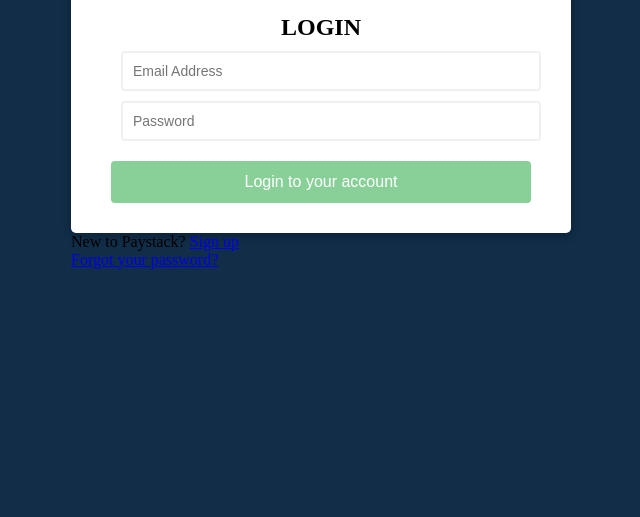
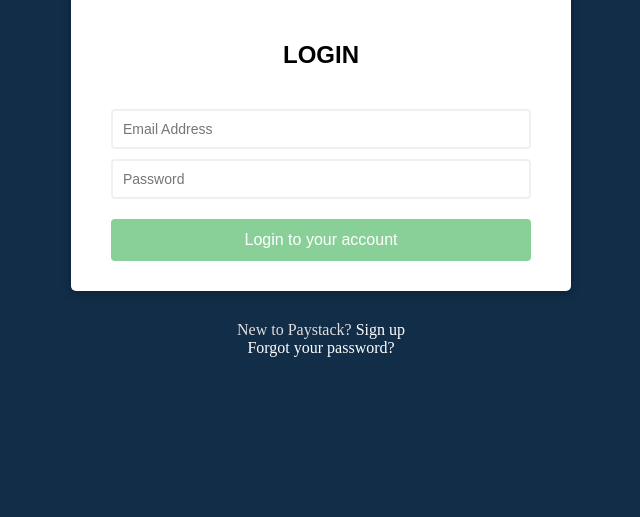
Before and after one commit to kendevops/Learn-phase-1, a website: page index.html in a window 1280 px wide. Shown: the part 283-800 px from the top of the page, without its empty margins (319-959 px from the left). Drawn offline with Linux system fonts and the light colour scheme.

Commit message:
Finished up the css and other chnages

```diff
--- a/css/app.css
+++ b/css/app.css
@@ -17,6 +17,7 @@ body {
 img {
   height: 100px;
   margin: 0 auto;
+  padding-bottom: 60px;
 }
 
 #form {
@@ -28,7 +29,9 @@ img {
 }
 
 #form h2 {
+  font-family: sans-serif;
   text-align: center;
+  padding: 30px;
 }
 
 input {
@@ -37,7 +40,7 @@ input {
   display: block;
   width: 100%;
   padding: 10px;
-  margin: 10px;
+  margin-top: 10px;
   font-size: 14px;
 }
 
@@ -53,3 +56,14 @@ button {
   margin-top: 20px;
   width: 100%;
 }
+
+.signup {
+  text-align: center;
+  padding-top: 30px;
+  color: rgb(224, 222, 222);
+}
+
+.signup a {
+  text-decoration: none;
+  color: #fff;
+}
--- a/index.html
+++ b/index.html
@@ -8,7 +8,7 @@
   </head>
   <body>
     <header>
-      <img src="img/stack.jpg" alt="Logo" />
+      <img src="img/paystack-logo.png" alt="Logo" />
     </header>
     <section id="login">
       <form action="" id="form">
@@ -28,7 +28,7 @@
 
         <button type="submit">Login to your account</button>
       </form>
-      <div id="signup">
+      <div id="signup" class="signup">
         <p>New to Paystack? <a href="#">Sign up</a></p>
         <a href="#">Forgot your password?</a>
       </div>
```
